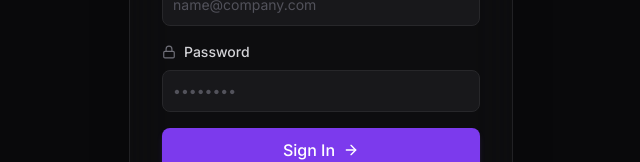
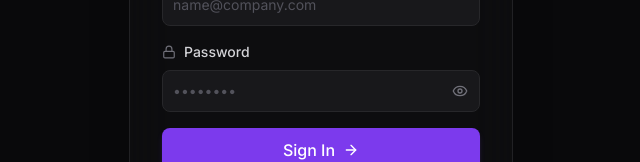
Before and after one commit to PrashamDesai/Version-Control-Dashboard, a React (Vite) app in the folder frontend/: page /signup in a window 1280 px wide. Shown: the part 374-536 px from the top of the page, without its empty margins (319-959 px from the left). Built offline with nearby package versions, Linux system fonts and the light colour scheme; no server answers.

Commit message:
Update Auth.jsx

```diff
--- a/frontend/src/pages/Auth.jsx
+++ b/frontend/src/pages/Auth.jsx
@@ -1,13 +1,15 @@
 import React, { useState } from 'react';
 import { useNavigate, Link } from 'react-router-dom';
 import { toast } from 'sonner';
-import { Loader2, Mail, Phone, User, Lock, ArrowRight } from 'lucide-react';
+import { Loader2, Mail, Phone, User, Lock, ArrowRight, Eye, EyeOff } from 'lucide-react';
 import api from '../services/api';
 
 export default function Auth() {
     const navigate = useNavigate();
     const [isLogin, setIsLogin] = useState(true);
     const [loading, setLoading] = useState(false);
+    const [showPassword, setShowPassword] = useState(false);
+    const [showConfirmPassword, setShowConfirmPassword] = useState(false);
 
     // Combined form state
     const [formData, setFormData] = useState({
@@ -114,29 +116,47 @@ export default function Auth() {
                             <label className="text-sm font-medium text-zinc-300 flex items-center gap-2">
                                 <Lock size={14} className="text-zinc-500" /> Password
                             </label>
+                            <div className="relative">
                                 <input
-                                type="password"
+                                    type={showPassword ? "text" : "password"}
                                     name="password"
                                     value={formData.password}
                                     onChange={handleChange}
-                                className="w-full bg-zinc-900 border border-zinc-800 rounded-lg p-2.5 text-sm text-zinc-100 focus:border-violet-500 outline-none transition-all placeholder:text-zinc-600"
+                                    className="w-full bg-zinc-900 border border-zinc-800 rounded-lg p-2.5 pr-10 text-sm text-zinc-100 focus:border-violet-500 outline-none transition-all placeholder:text-zinc-600"
                                     placeholder="••••••••"
                                     required
                                 />
+                                <button
+                                    type="button"
+                                    onClick={() => setShowPassword(!showPassword)}
+                                    className="absolute right-3 top-1/2 -translate-y-1/2 text-zinc-500 hover:text-zinc-300 transition-colors"
+                                >
+                                    {showPassword ? <EyeOff size={16} /> : <Eye size={16} />}
+                                </button>
+                            </div>
                         </div>
 
                         {!isLogin && (
                             <div className="space-y-2">
                                 <label className="text-sm font-medium text-zinc-300">Confirm Password</label>
+                                <div className="relative">
                                     <input
-                                    type="password"
+                                        type={showConfirmPassword ? "text" : "password"}
                                         name="confirmPassword"
                                         value={formData.confirmPassword}
                                         onChange={handleChange}
-                                    className="w-full bg-zinc-900 border border-zinc-800 rounded-lg p-2.5 text-sm text-zinc-100 focus:border-violet-500 outline-none transition-all placeholder:text-zinc-600"
+                                        className="w-full bg-zinc-900 border border-zinc-800 rounded-lg p-2.5 pr-10 text-sm text-zinc-100 focus:border-violet-500 outline-none transition-all placeholder:text-zinc-600"
                                         placeholder="••••••••"
                                         required={!isLogin}
                                     />
+                                    <button
+                                        type="button"
+                                        onClick={() => setShowConfirmPassword(!showConfirmPassword)}
+                                        className="absolute right-3 top-1/2 -translate-y-1/2 text-zinc-500 hover:text-zinc-300 transition-colors"
+                                    >
+                                        {showConfirmPassword ? <EyeOff size={16} /> : <Eye size={16} />}
+                                    </button>
+                                </div>
                             </div>
                         )}
 
```
Lines whose indentation alone changed are shown as unchanged.
